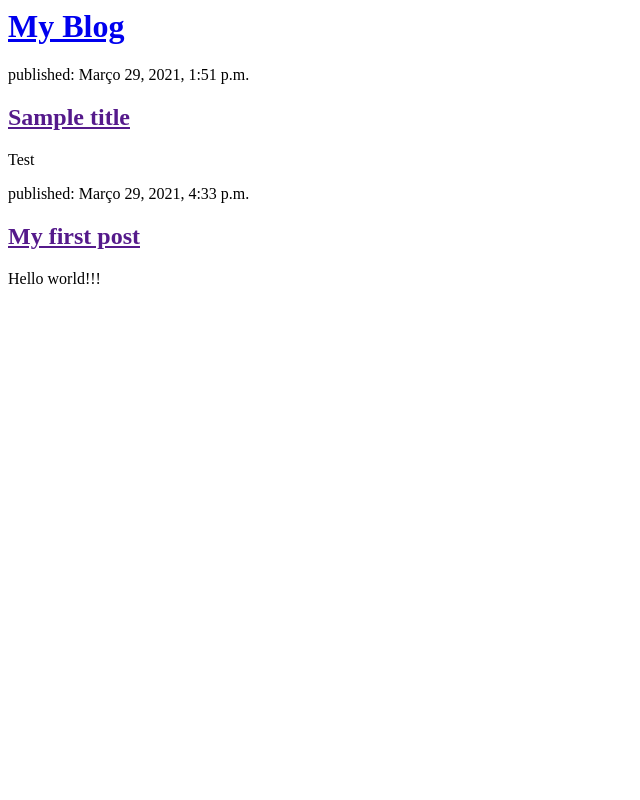
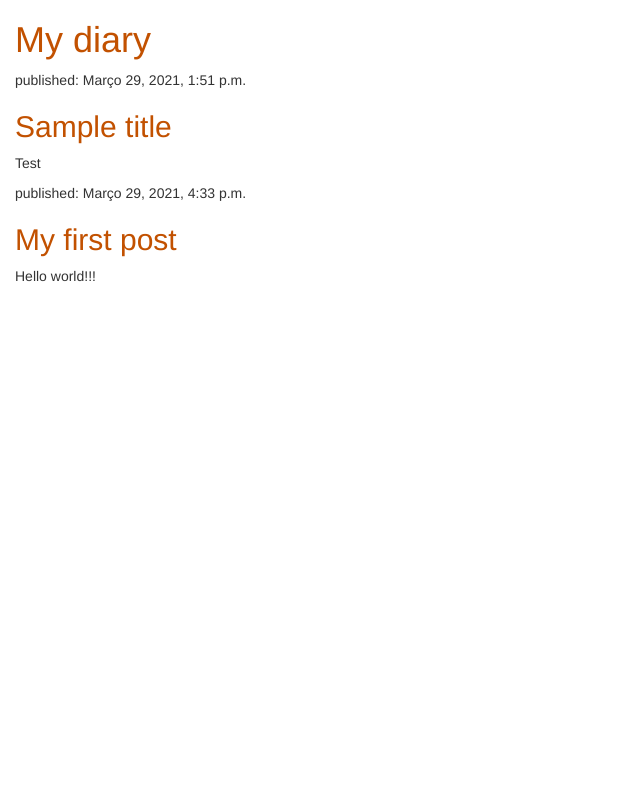
Before and after one commit to ishikamen85/django_project, a Django app: page / in a window 1280 px wide. Shown: the whole page, without its empty margins (0-640 px from the left). Run offline with Django 3.2, Linux system fonts and the light colour scheme; data comes from the database, SQL or seed files in the repository; some libraries are stand-ins or nearby versions.

Commit message:
Update
Creating Static folder and structuring the css.

```diff
--- /dev/null
+++ b/blog/static/css/blog.css
@@ -0,0 +1,7 @@
+h1 a, h2 a {
+     color: #C25100;
+}
+
+body {
+    padding-left: 15px;
+}
--- a/blog/templates/blog/post_list.html
+++ b/blog/templates/blog/post_list.html
@@ -24,13 +24,17 @@
         </div>
     </body>
 </html>-->
+{% load static %}
 <html>
     <head>
         <title>My blog</title>
+        <link rel="stylesheet" href="//maxcdn.bootstrapcdn.com/bootstrap/3.2.0/css/bootstrap.min.css">
+        <link rel="stylesheet" href="//maxcdn.bootstrapcdn.com/bootstrap/3.2.0/css/bootstrap-theme.min.css">
+        <link rel="stylesheet" href="{% static 'css/blog.css' %}">
     </head>
     <body>
         <div>
-    <h1><a href="/">My Blog</a></h1>
+            <h1><a href="/">My diary</a></h1>
         </div>
 
         {% for post in posts %}
@@ -40,6 +44,5 @@
                 <p>{{ post.text|linebreaksbr }}</p>
             </div>
         {% endfor %}
-	        </div>
     </body>
 </html>
```
Lines whose indentation alone changed are shown as unchanged.
